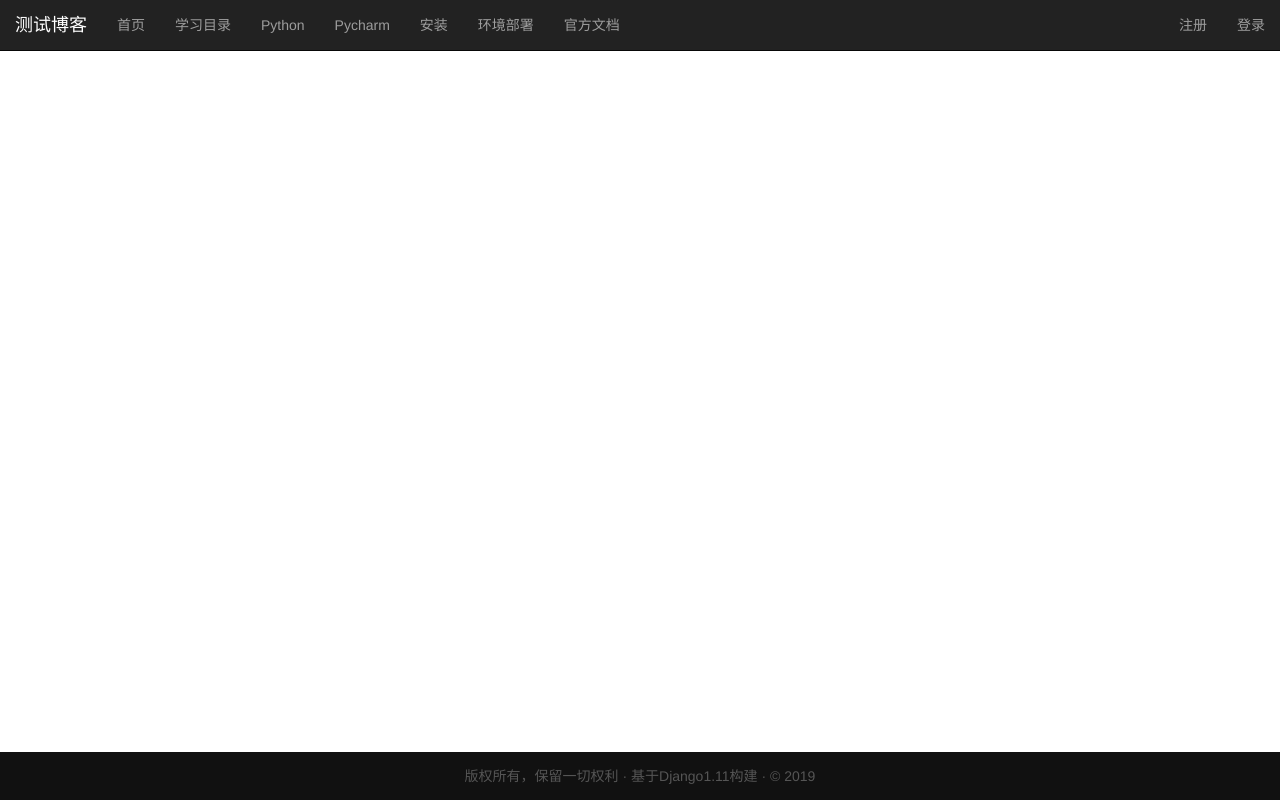
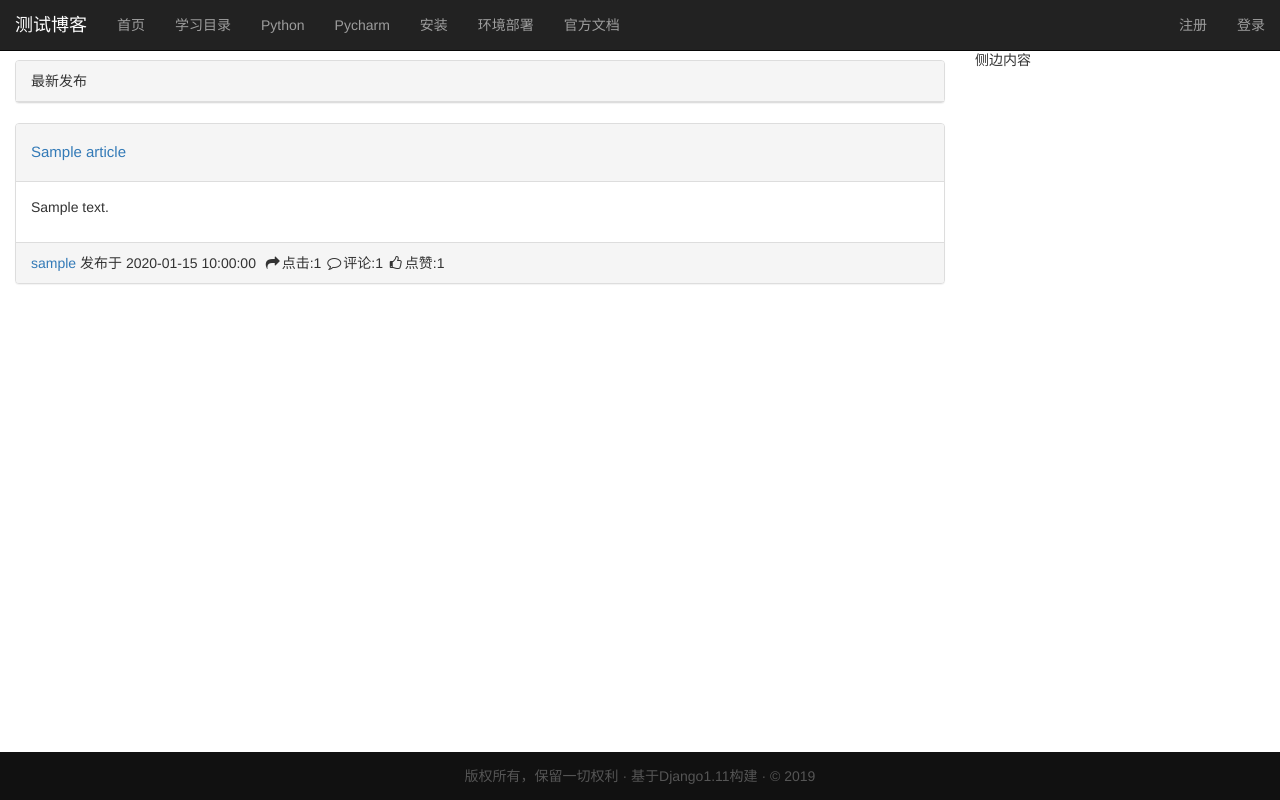
Before and after one commit to ghostlinker/myblog, a Django app: page /index/ in a window 1280 px wide. Run offline with Django 3.2, Linux system fonts and the light colour scheme; tables that the repository leaves empty hold one stand-in row (values such as "Sample post"); some libraries are stand-ins or nearby versions.

Commit message:
修改首页页面及样式

```diff
--- a/static/css/blog.css
+++ b/static/css/blog.css
@@ -1,12 +1,11 @@
+html {
+    position: relative;
+    min-height: 100%;
+}
+
 body {
     padding-top: 50px;
     padding-bottom: 50px;
-}
-
-footer {
-    position: absolute;
-    bottom: 0px;
-    width: 100%;
 }
 
 .copyright {
@@ -17,3 +16,19 @@ footer {
     padding-top: 14px;
     padding-bottom: 14px;
 }
+
+.title {
+    position: relative;
+    margin: 10px;
+    line-height: 20px;
+    padding: 1px 10px;
+    font-size: 14px;
+    background-color: #F7F7F7;
+    height: 20px;
+    border-bottom: 1px solid #eaeaea;
+    font-weight: normal;
+}
+
+.panel-heading > h5 {
+    font-size: 15px;
+}
--- a/templates/index.html
+++ b/templates/index.html
@@ -86,9 +86,41 @@
     </div>
 </nav>
 
-<footer>
+<!-- 页面主体内容 -->
+<div class="container-fluid">
+    <div class="row clearfix">
+        <div class="col-md-9 column">
+            <div class="panel panel-default" style="margin-top: 10px">
+                <div class="panel-heading">最新发布</div>
+            </div>
+            {% for article in article_list %}
+                <div class="panel panel-default">
+                    <div class="panel-heading">
+                        <h5><a href="#">{{ article.title }}</a></h5>
+                    </div>
+                    <div class="panel-body">
+                        <p>{{ article.desc }}</p>
+                    </div>
+                    <div class="panel-footer">
+                        <span><a href="#">{{ article.user.username }}&nbsp;</a></span>发布于
+                        <span>{{ article.create_time|date:'Y-m-d H:i:s' }}&nbsp;</span>
+                        <span><i class="fa fa-share fa-fw" aria-hidden="true"></i>点击:{{ article.hit_count }}</span>
+                        <span><i class="fa fa-comment-o fa-fw" aria-hidden="true"></i>评论:{{ article.comment_count }}</span>
+                        <span><i class="fa fa-thumbs-o-up fa-fw" aria-hidden="true"></i>点赞:{{ article.up_count }}</span>
+                    </div>
+                </div>
+            {% endfor %}
+        </div>
+        <div class="col-md-3 column">
+            侧边内容
+        </div>
+    </div>
+</div>
+
+<!-- 页脚 -->
+<footer class=navbar-fixed-bottom>
     <div class="copyright">
-        版权所有，保留一切权利 · 基于Django1.11构建 ·  © 2019
+        版权所有，保留一切权利 · 基于Django1.11构建 · © 2019
     </div>
 </footer>
 <script src="{% static '/js/jquery-3.3.1.js' %}"></script>
```
